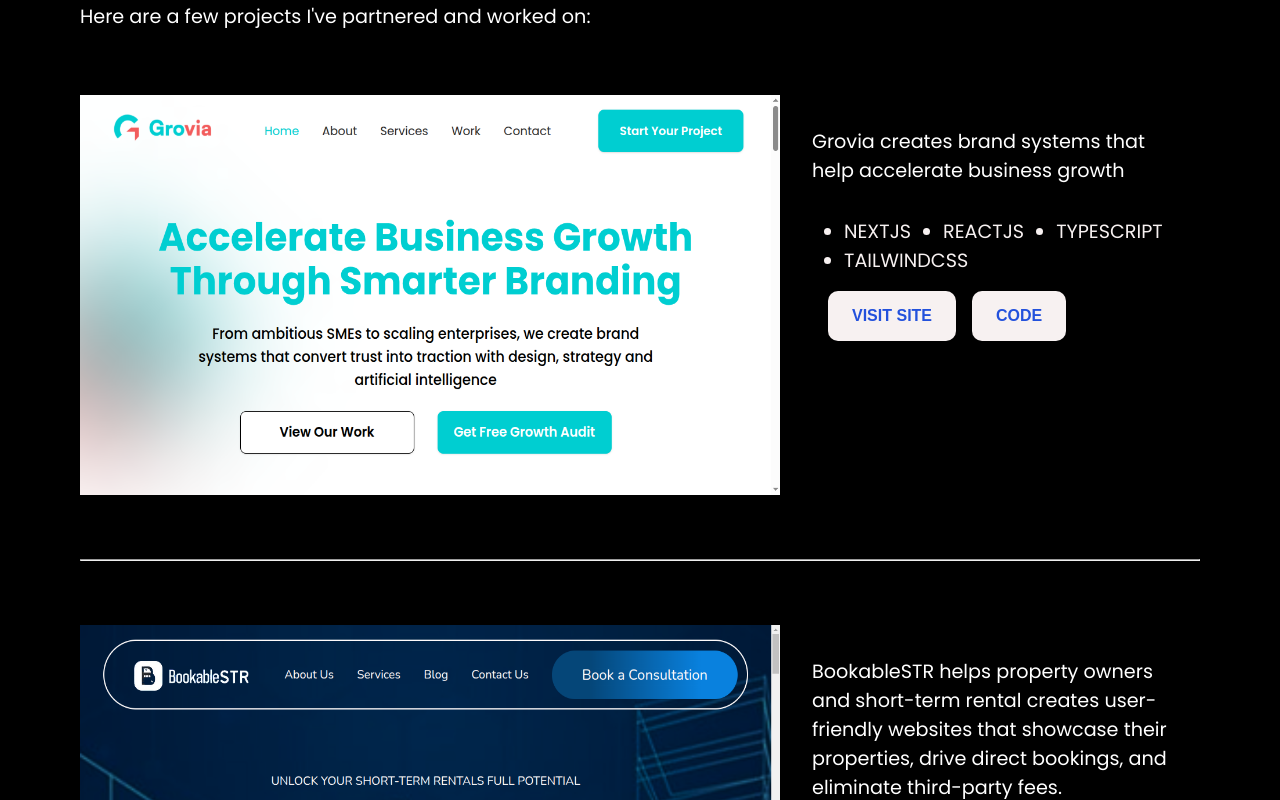
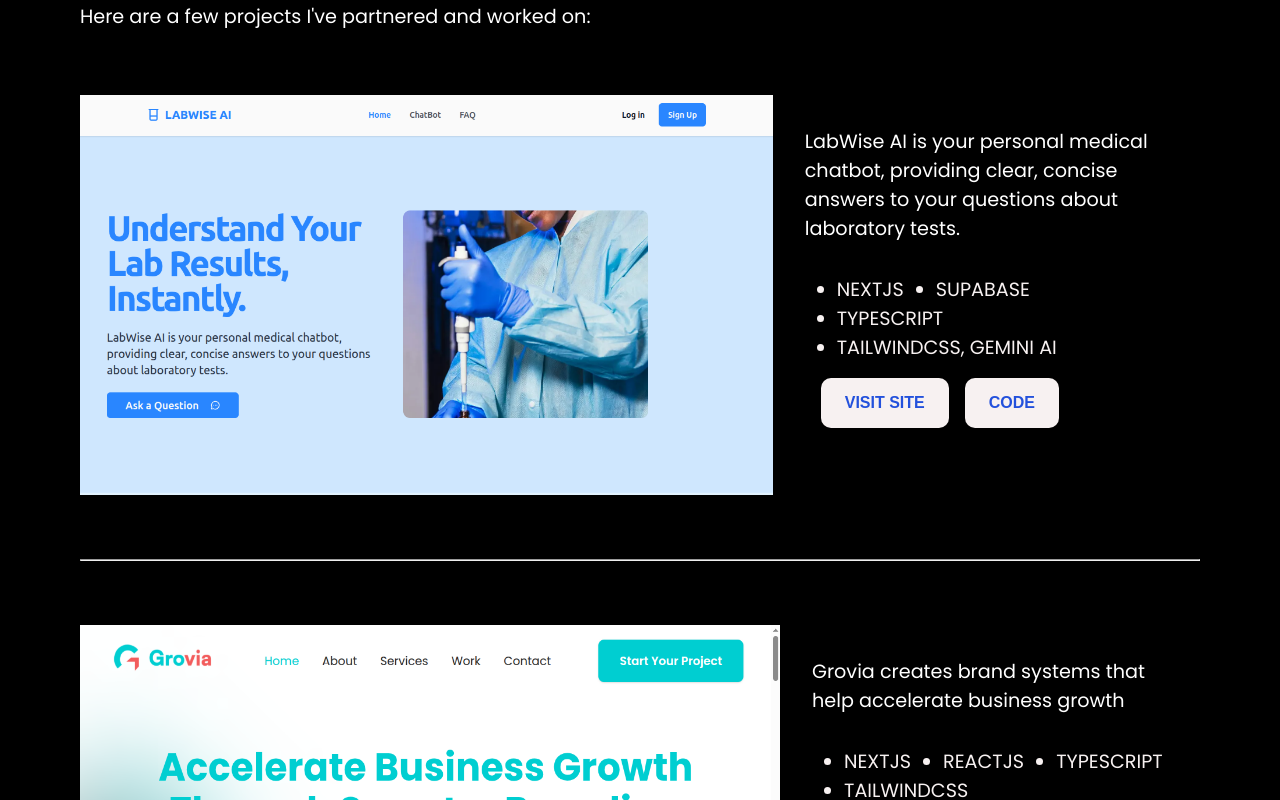
Before and after one commit to Nnenna-udefi/portfolio, a React (Create React App) app: page / in a window 1280 px wide. Shown: the part 2440-3240 px from the top of the page. Built offline with nearby package versions, Linux system fonts and the light colour scheme.

Commit message:
added labwise ai project

```diff
--- a/src/components/project.js
+++ b/src/components/project.js
@@ -10,8 +10,16 @@
 import HerRise from "../images/herRise.png";
 import Bookable from "../images/BookableSTR.png";
 import Grovia from "../images/Grovia-lp.png";
-
+import Labwise from "../images/labwiseai.png";
 const projectList = [
+  {
+    image: Labwise,
+    alt: "Labwise",
+    desc: "LabWise AI is your personal medical chatbot, providing clear, concise answers to your questions about laboratory tests.",
+    live_link: "https://labwise-ai.vercel.app/",
+    github_link: "https://github.com/Nnenna-udefi/labwise-ai",
+    language: ["NEXTJS", "SUPABASE", "TYPESCRIPT", "TAILWINDCSS, GEMINI AI"],
+  },
   {
     image: Grovia,
     alt: "Grovia",
```
Also changed, not shown: src/images/labwiseai.png (added).
